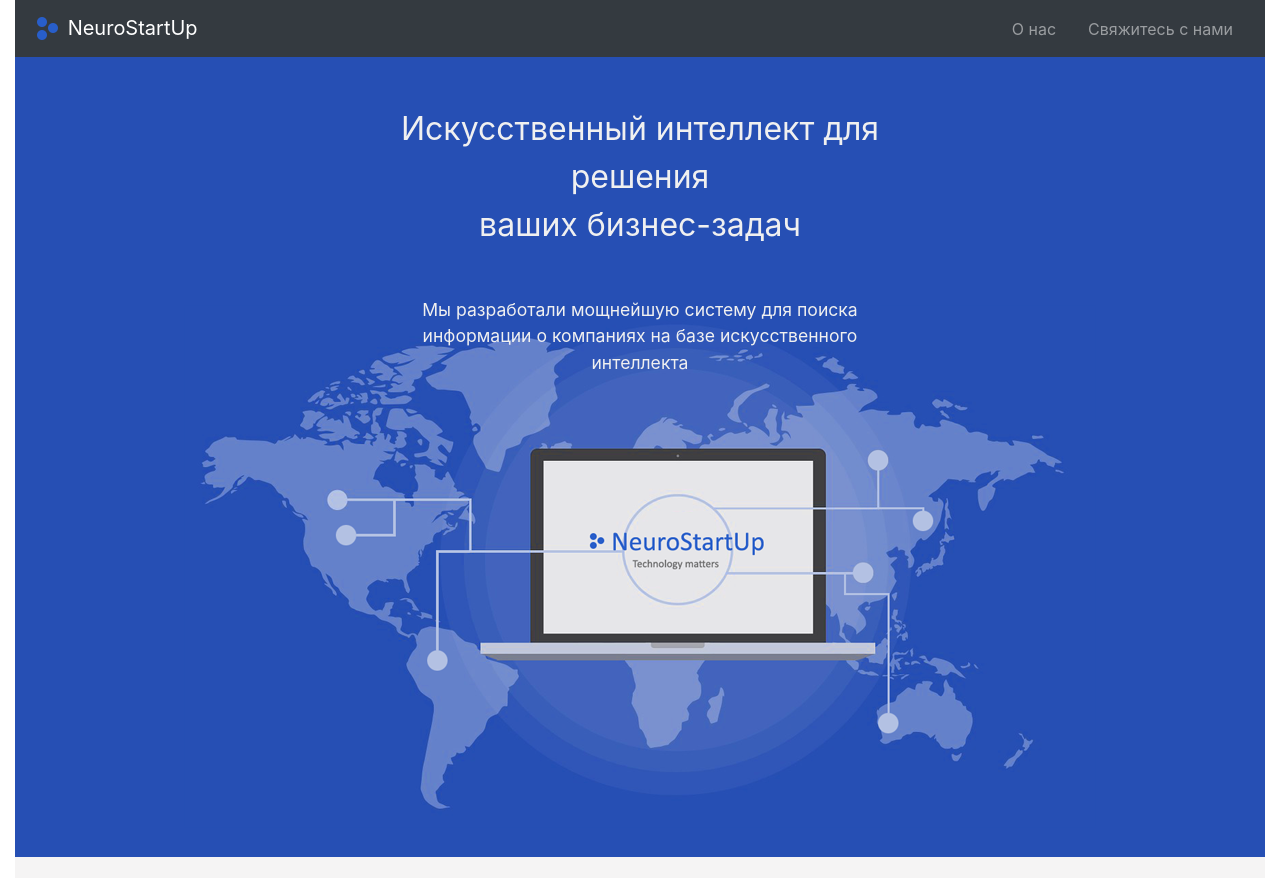
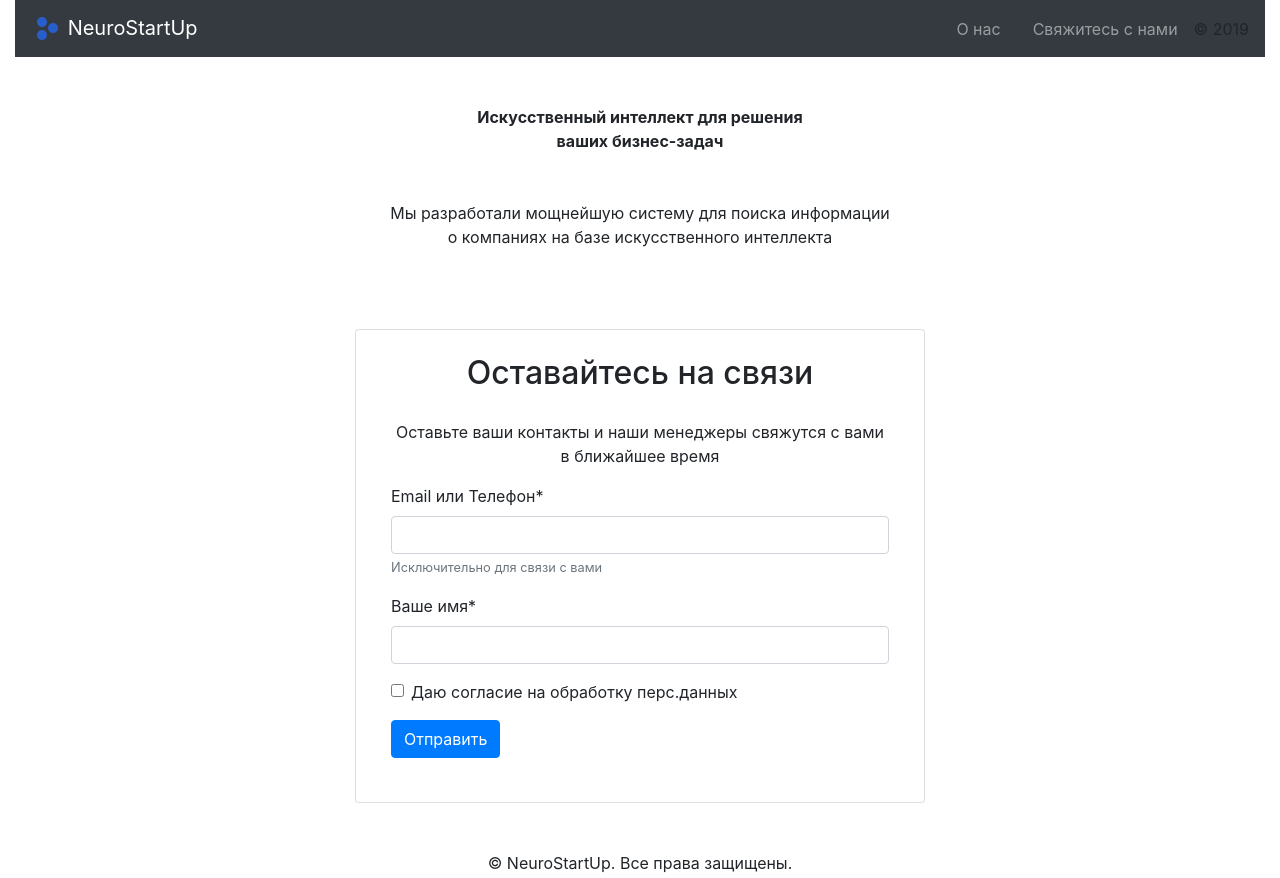
Before and after one commit to Anna-64/1.2.-Site-For-Import, a plain HTML site: page index.html in a window 1280 px wide. Shown: the top 878 px of the page. Drawn offline with Linux system fonts and the light colour scheme.

Commit message:
footer added

```diff
--- a/index.html
+++ b/index.html
@@ -5,8 +5,7 @@
     <meta name="viewport" content="width=device-width, initial-scale=1, shrink-to-fit=no">
     <title>NeuroStartUp</title>
     <link rel="stylesheet" href="css/bootstrap.min.css">
-    <link rel="stylesheet" href="css/style.css">
-</head>
+    </head>
 <body>
 <div class="wrapper">
     <div class="container-fluid">
@@ -29,6 +28,7 @@
                             <a class="nav-link" href="#contacts">Свяжитесь с нами</a>
                         </li>
                     </ul>
+                    <footer>&copy; 2019 </footer>
                 </div>
 
             </nav>
```
